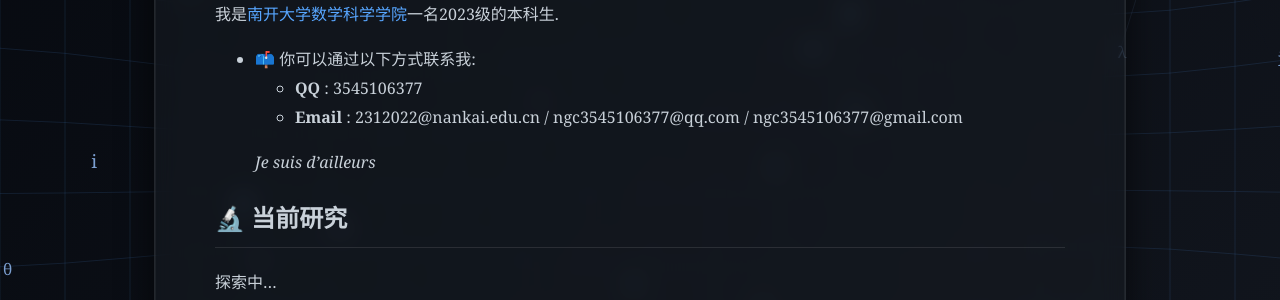
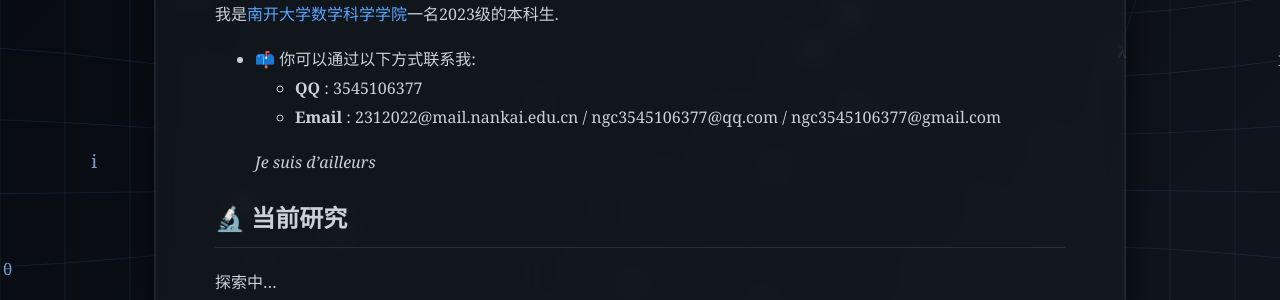
Before and after one commit to EtherealKasumi/personalpage, a Jekyll site: the page built from index.md, in a window 1280 px wide and 927 px high. Shown: the part 523-823 px from the top of the window. Built offline with Jekyll 4.4.1, drawn with Linux system fonts in a browser that asks for light colours; some web fonts are replaced.

Commit message:
Update index.md

```diff
--- a/index.md
+++ b/index.md
@@ -28,7 +28,7 @@ title: Home
 
 - 📫 你可以通过以下方式联系我:
   - **QQ** : 3545106377
-  - **Email** : 2312022@nankai.edu.cn / ngc3545106377@qq.com / ngc3545106377@gmail.com
+  - **Email** : 2312022@mail.nankai.edu.cn / ngc3545106377@qq.com / ngc3545106377@gmail.com
 
 
 
```
